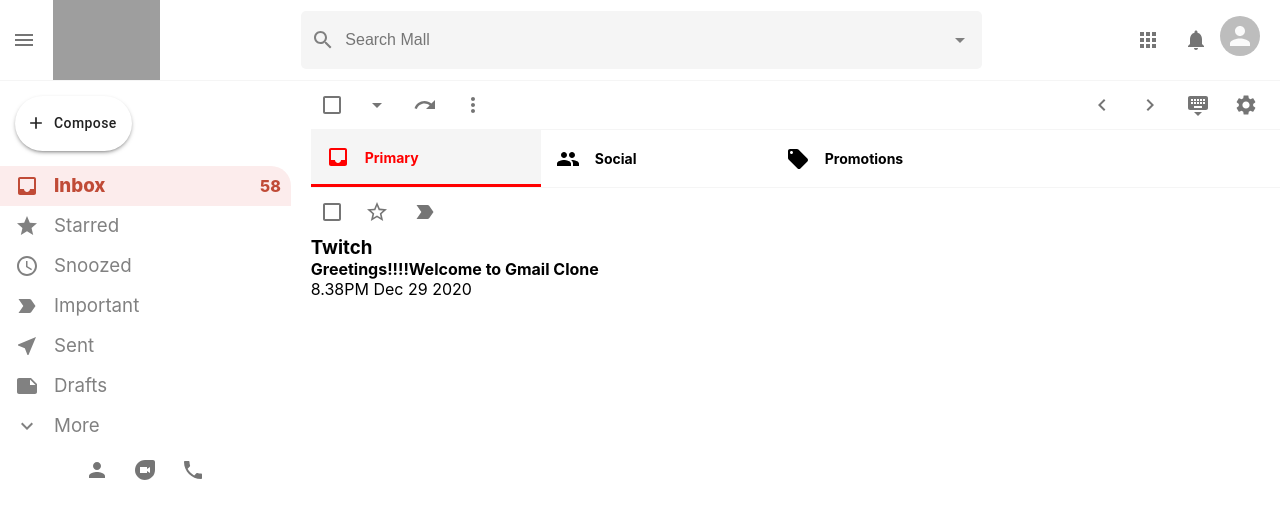
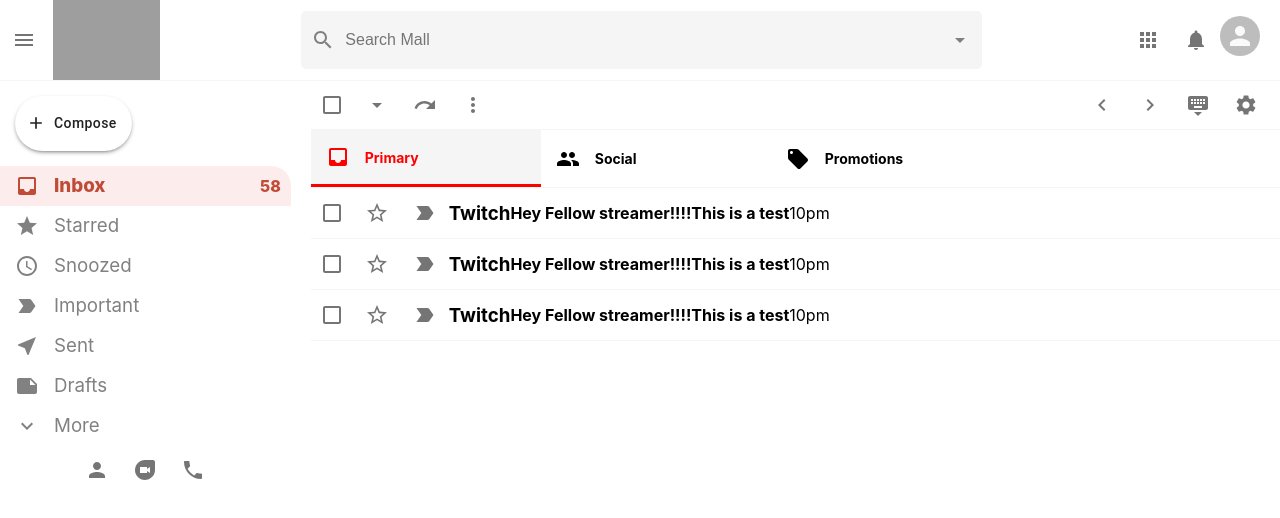
Before and after one commit to Vinoth6194/react_gmail_clone, a React (Create React App) app: page / in a window 1280 px wide. Shown: the top 518 px of the page. Built offline with nearby package versions, Linux system fonts and the light colour scheme; grey boxes are pictures that could not be loaded.

Commit message:
emailRow hover

```diff
--- a/src/EmailList.jsx
+++ b/src/EmailList.jsx
@@ -59,11 +59,29 @@ function EmailList() {
         ></Section>
       </div>
       <div className="emailList__list">
+        {/* <EmailRow
+          title="Twitch"
+          subject="Greetings!!!!"
+          description="Welcome to Gmail Clone. You can use the gmail right.You can use the gmail rightYou can use the gmail rightYou can use the gmail right"
+          time="8.38PM"
+        /> */}
         <EmailRow
           title="Twitch"
-          subject="Greetings!!!!"
-          description="Welcome to Gmail Clone"
-          time="8.38PM Dec 29 2020"
+          subject="Hey Fellow streamer!!!!"
+          description="This is a test"
+          time="10pm"
+        />
+        <EmailRow
+          title="Twitch"
+          subject="Hey Fellow streamer!!!!"
+          description="This is a test"
+          time="10pm"
+        />
+        <EmailRow
+          title="Twitch"
+          subject="Hey Fellow streamer!!!!"
+          description="This is a test"
+          time="10pm"
         />
       </div>
     </div>
--- a/src/EmailRow.jsx
+++ b/src/EmailRow.jsx
@@ -23,7 +23,7 @@ function EmailRow({ id, title, subject, description, time }) {
           <span className="emailRow__description">{description}</span>
         </h4>
       </div>
-      <div className="emailRow__description">{time}</div>
+      <p className="emailRow__time">{time}</p>
     </div>
   );
 }
--- a/src/emailrow.css
+++ b/src/emailrow.css
@@ -0,0 +1,13 @@
+.emailRow {
+  display: flex;
+  align-items: center;
+  height: 50px;
+  border-bottom: 1px solid whitesmoke;
+  cursor: pointer;
+  z-index: 999;
+}
+
+.emailRow:hover {
+  border-top: 1px solid whitesmoke;
+  box-shadow: 0px 4px 4px -2px rgba(0, 0, 0, 0.24);
+}
```
